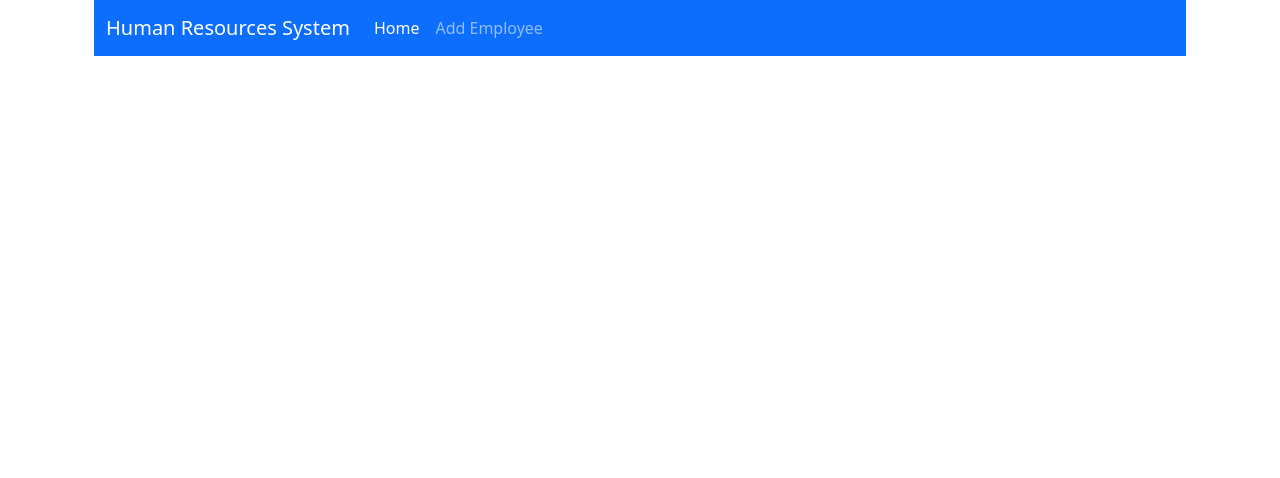
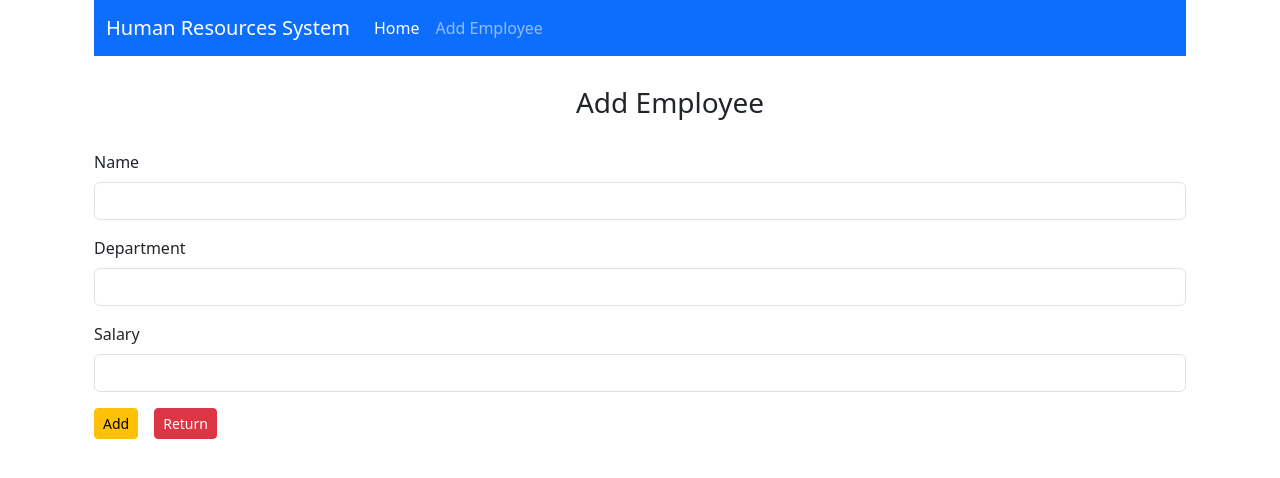
Before and after one commit to JonatanBadillo/App-Web-Full-Stack-React-JS-and-Spring-Boot, a React (Create React App) app in the folder human-resources-app/: page /add in a window 1280 px wide. Shown: the top 478 px of the page. Built offline with nearby package versions, Linux system fonts and the light colour scheme.

Commit message:
Form of adding employee with React and Bootstrap

```diff
--- a/human-resources-app/src/App.js
+++ b/human-resources-app/src/App.js
@@ -1,4 +1,5 @@
 import { BrowserRouter , Route, Routes} from "react-router-dom";
+import AddEmployee from "./employees/AddEmployee";
 import ListEmployees from "./employees/ListEmployees";
 import Nav from "./template/Nav";
 
@@ -9,6 +10,7 @@ function App() {
         <Nav/>
         <Routes>
           <Route exact path='/' element={<ListEmployees/>}/>
+          <Route exact path="/add" element={<AddEmployee/>}/>
         </Routes>
       </BrowserRouter>
     </div>
--- /dev/null
+++ b/human-resources-app/src/employees/AddEmployee.js
@@ -0,0 +1,32 @@
+import React from 'react'
+
+export default function AddEmployee() {
+  return (
+    <div className='container'>
+        <div className='container text-center' style={{margin: "30px"}}>
+            <h3>Add Employee</h3>
+        </div>
+        <form>
+            <div className="mb-3">
+                <label htmlFor="name" className="form-label">Name</label>
+                <input type="text" className="form-control" id="name" name='name' required={true}/>
+            </div>
+            <div className="mb-3">
+                <label htmlFor="department" className="form-label">Department</label>
+                <input type="text" className="form-control" id="department" name='department'/>
+            </div>
+            <div className="mb-3">
+                <label htmlFor="salary" className="form-label">Salary</label>
+                <input type="number" step="any" className="form-control" id="salary" name='salary'/>
+            </div>
+
+            <div className='center'>
+                <button type="submit" className="btn btn-warning btn-sm me-3">Add</button>
+                <a href='/' className='btn btn-danger btn-sm'>Return</a>
+            </div>
+
+
+        </form>
+    </div>
+  )
+}
--- a/human-resources-app/src/template/Nav.js
+++ b/human-resources-app/src/template/Nav.js
@@ -1,4 +1,5 @@
 import React from 'react';
+import { Link } from 'react-router-dom';
 
 export default function Navegation() {
   return (
@@ -16,7 +17,7 @@ export default function Navegation() {
                 <a className="nav-link active" aria-current="page" href="/">Home</a>
               </li>
               <li className="nav-item">
-                <a className="nav-link" href="/add">Add Employee</a>
+                <Link className="nav-link" to="/add">Add Employee</Link>
               </li>
             </ul>
           </div>
```
